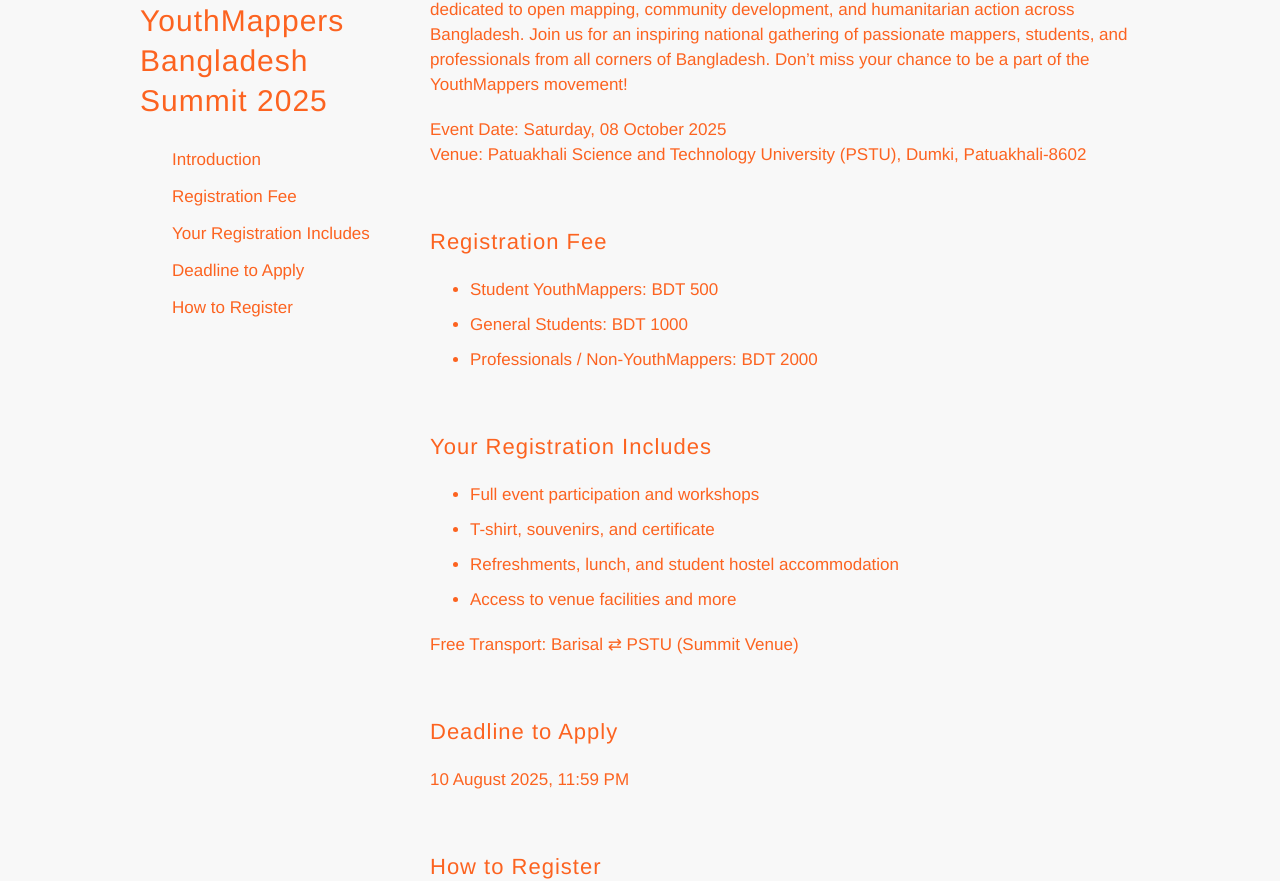
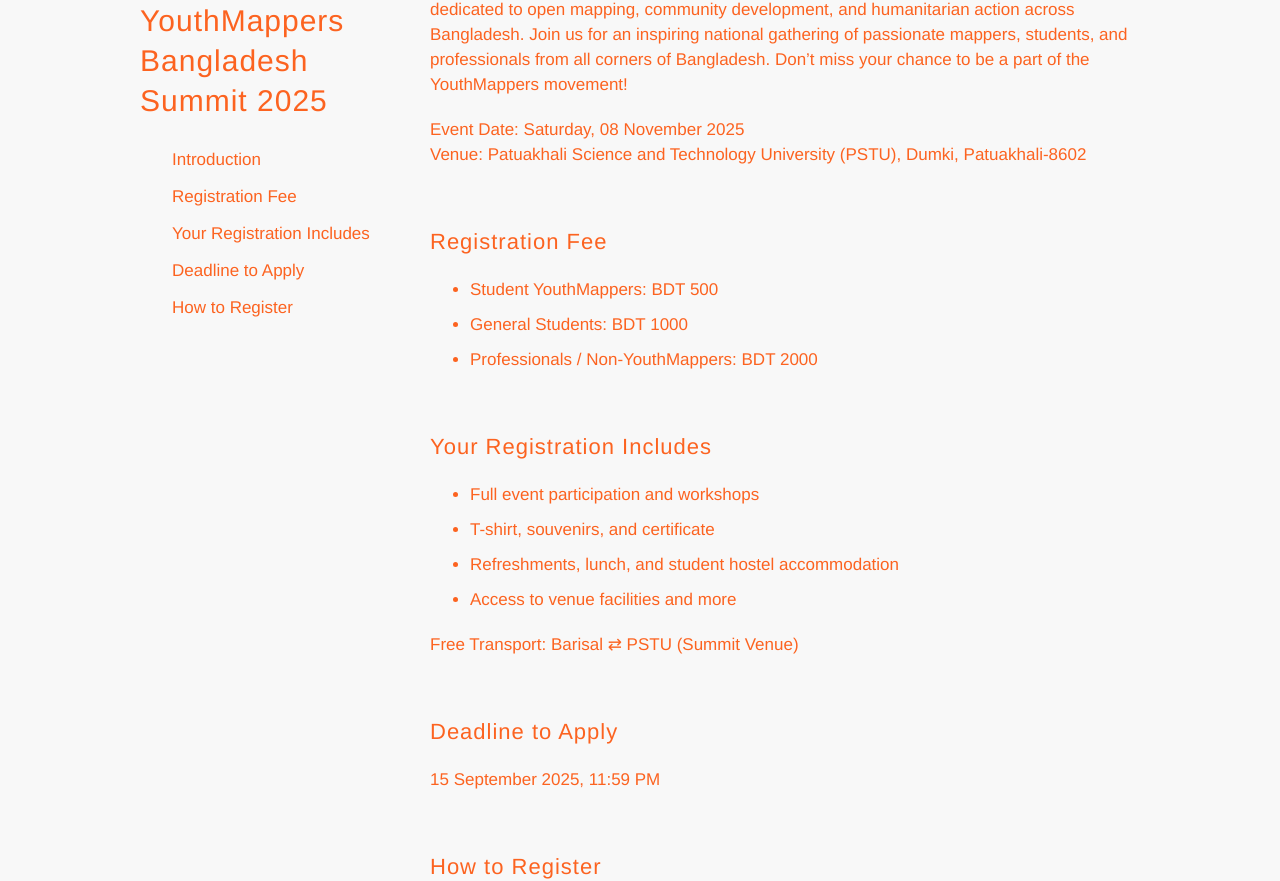
Before and after one commit to ymbdsummit2025/ymbdsummit2025.github.io, a Jekyll site: the page built from calls/participants.md, in a window 1280 px wide and 1400 px high. Shown: the part 199-1080 px from the top of the window. Built offline with Jekyll 4.4.1, drawn with Linux system fonts in a browser that asks for light colours.

Commit message:
updating deadlines and event date

```diff
--- a/_includes/about.html
+++ b/_includes/about.html
@@ -24,7 +24,7 @@
 
       <h3 class="small-title uppercase">When?</h3>
       <p>
-        October 08, 2025
+        November 08, 2025
       </p>
 
       <!-- <h3 class="small-title uppercase"><a href="events">Social Event</a></h3>
--- a/calls/participants.md
+++ b/calls/participants.md
@@ -9,7 +9,7 @@
 
 <p><strong>YouthMappers Bangladesh</strong> is a vibrant network of university chapters and young leaders dedicated to open mapping, community development, and humanitarian action across Bangladesh. Join us for an inspiring national gathering of passionate mappers, students, and professionals from all corners of Bangladesh. Don’t miss your chance to be a part of the <strong>YouthMappers movement</strong>!</p>
 
-<strong>Event Date:</strong> Saturday, 08 October 2025<br>
+<strong>Event Date:</strong> Saturday, 08 November 2025<br>
 <strong>Venue:</strong> Patuakhali Science and Technology University (PSTU), Dumki, Patuakhali-8602
 
 <h2 id="reg_fee">Registration Fee</h2>
@@ -30,7 +30,7 @@
 <p><strong>Free Transport:</strong> Barisal ⇄ PSTU (Summit Venue)</p>
 
 <h2 id="deadline">Deadline to Apply</h2>
-<p><strong>10 August 2025, 11:59 PM</strong></p>
+<p><strong> 15 September 2025, 11:59 PM</strong></p>
 
 <h2 id="register">How to Register</h2>
 <ol>
```
Also changed, not shown: calls/volunteers.md (+1 -1 lines).
